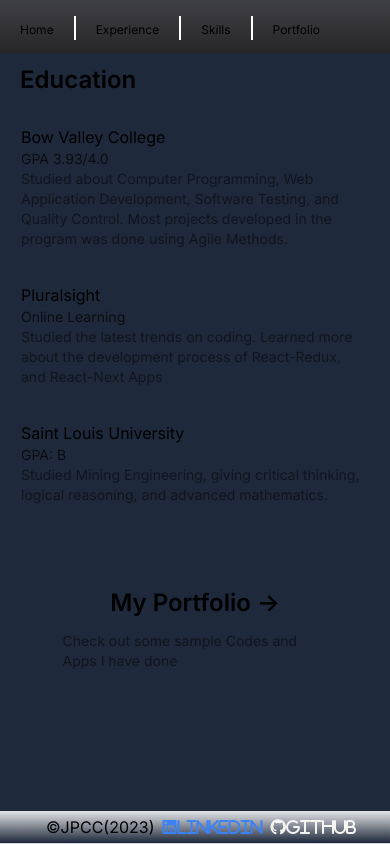
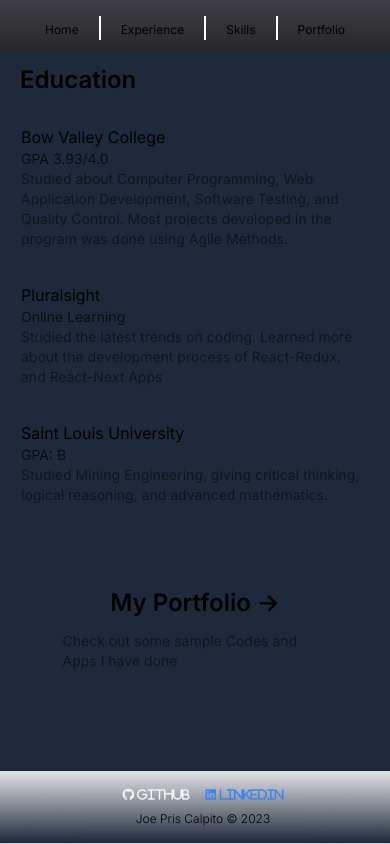
Before and after one commit to joepris/my-portfolio, a Next.js app: page / in a window 390 px wide. Built offline with nearby package versions, Linux system fonts and the light colour scheme.

Commit message:
fixed portfolio problems

```diff
--- a/src/app/components/sections/portfolio.tsx
+++ b/src/app/components/sections/portfolio.tsx
@@ -1,6 +1,6 @@
 /* eslint-disable @next/next/no-img-element */
 import { ProjectItem, projectItems } from "@/app/constants/projects";
-import { useState } from "react";
+import { useEffect, useState } from "react";
 
 export default function Portfolio({
   className = '',
@@ -10,13 +10,23 @@ export default function Portfolio({
   const [selectedImage, setSelectedImage] = useState<any>();
   const handleImageClicked = (e: any, i: number, j: number) => {
     e.stopPropagation();
-    console.log('selected', i, j);
-    setSelectedImage(`project-item-${i}-image-${j}`)
+    const image = projectItems[i].images[j] ?? null;
+    setSelectedImage(image);
   }
 
+  const handleOutsideClicked = async (e: any) => {
+    e.stopPropagation();
+    e.preventDefault();
+    await setSelectedImage((prev: any) => null);
+  }
+
+  useEffect(() => {
+    console.log(selectedImage)
+  }, [selectedImage])
+
   return (
-    <div className={`w-full h-full overflow-y-auto ${className}`.trim()} {...props}>
-      <div className="inline-flex justify-center gap-x-3 w-full mx-auto">
+    <div className={`w-full h-full ${className}`.trim()} {...props}>
+      <div className="inline-flex justify-center gap-x-3 w-full mx-auto shadow-lg shadow-slate-800 pb-4">
         {projectItems.map((item: ProjectItem, i: number) => {
           return (
             <div key={`project-item-${i}`} className="">
@@ -30,26 +40,35 @@ export default function Portfolio({
         })}
       </div>
       <div className="w-full">
+        {/* lightbox */}
+        {selectedImage && (
+          <div
+            key={selectedImage}
+            className={['flex flex-wrap w-1/3 transition-opacity duration-500 pb-20', selectedImage ? 'fixed bg-black left-0 top-0 w-screen h-screen z-[200] flex justify-center items-center' : 'hidden'].join(' ')}
+            onClick={handleOutsideClicked}>
+            <img
+              className={['transition-all duration-200', selectedImage ? 'px-2 w-3/4 h-auto' : ''].join(' ')}
+              alt={selectedImage}
+              src={`/images/${selectedImage}`} />
+          </div>
+        )}
         {projectItems.map((item: ProjectItem, i: number) => {
           return (
-            <div key={`project-content-${i}`} className={['fixed w-full h-full sm:w-2/3 transition-opacity duration-1000', selected === item.title ? 'opacity-100' : `opacity-0 left - 0 bottom-0 w-0 h-0 ${i % 2 === 0 ? '-translate-x-full' : 'translate-x-full'}`].join(' ')}>
-              <h1 className="font-light pt-5 pl-5 text-center text-xl">
+            <div key={`project-content-${i}`} className={['fixed w-full h-full left-1/2 -translate-x-1/2 sm:w-2/3 transition-opacity duration-1000 overflow-y-auto pb-60', selected === item.title ? 'opacity-100 z-40' : `opacity-0 ${i % 2 === 0 ? '-translate-x-full left-0' : 'translate-x-full right-0 '}`].join(' ')}>
+              <h1 className="font-light pt-5 px-5 text-center text-xl">
                 {item.title}
               </h1>
-              <h4 className="p-1 pl-5">Technologies used: {item.technology}</h4>
-              <h6 className="flex pl-5 text-center text-sm w-auto justify-center opacity-70">{item.description} <br /><br />(click images to enlarge)</h6>
+              <h4 className="p-1 px-5 text-sm text-center">Technologies used: {item.technology}</h4>
+              <h6 className="flex px-5 text-center text-sm w-auto justify-center opacity-70">{item.description} <br /><br />(click images to enlarge)</h6>
 
               {item.images && item.images.length > 0 && (
-                <div className={`flex flex-wrap p-5`}>
+                <div className={`flex flex-wrap p-5 justify-self-center justify-center`}>
                   {item.images.map((image: string, j: number) => (
                     <div
                       key={`project-item-${i}-image-${j}`}
-                      className={['flex flex-wrap w-1/3 transition-transform duration-500', selectedImage === `project-item-${i}-image-${j}` ? 'fixed bg-black/40 left-0 top-0 w-screen h-screen z-50 flex justify-center items-center': ''].join(' ')}
-                      onClick={() => setSelectedImage(null)}>
+                      className={['flex flex-wrap w-1/3 p-1 md:w-1/4 '].join(' ')}>
                       <img
-                        className={['transition-all duration-200', selectedImage === `project-item-${i}-image-${j}` ? 'px-2 w-3/4 h-auto': ''].join(' ')}
-                        width={500}
-                        height={500}
+                        className="w-full"
                         src={`/images/${image}`}
                         alt={`${item.title} image ${j + 1}`}
                         onClick={(e: any) => handleImageClicked(e, i, j)} />
@@ -57,9 +76,10 @@ export default function Portfolio({
                   ))}
                 </div>
 
-              )}<a href={[item.repository != undefined ? item.repository : "#"].join()} target="blank" rel="noopener noreferrer" className="text-stone-100">
-              <i className="!flex !flex-row !justify-center fab fa-github pl-5 p-2">github repository</i>
-            </a>
+              )}
+              <a href={[item.repository != undefined ? item.repository : "#"].join()} target="blank" rel="noopener noreferrer" className="text-stone-100">
+                <i className="!flex !flex-row !justify-center fab fa-github px-5 p-2">github repository</i>
+              </a>
             </div>
 
           )
--- a/src/app/components/sections/skills.tsx
+++ b/src/app/components/sections/skills.tsx
@@ -61,13 +61,13 @@ export default function Skills(props: any) {
           })}
         </div>
         <button
-          className="absolute top-1/2 transform -translate-y-1/2 left-0 mx-2 px-2 py-1 z-4 bg-gray-200 dark:bg-gray-800 hover:bg-gray-300 dark:hover:bg-gray-700 rounded"
+          className="absolute top-1/2 transform -translate-y-1/2 left-0 mx-2 px-2 py-1 z-40 bg-gray-200 dark:bg-gray-800 hover:bg-gray-300 dark:hover:bg-gray-700 rounded"
           onClick={prevSlide}
         >
           &lt;
         </button>
         <button
-          className="absolute top-1/2 transform -translate-y-1/2 right-0 mx-2 px-2 py-1 z-4 bg-gray-200 dark:bg-gray-800 hover:bg-gray-300 dark:hover:bg-gray-700 rounded"
+          className="absolute top-1/2 transform -translate-y-1/2 right-0 mx-2 px-2 py-1 z-40 bg-gray-200 dark:bg-gray-800 hover:bg-gray-300 dark:hover:bg-gray-700 rounded"
           onClick={nextSlide}
         >
           &gt;
--- a/src/app/constants/projects.tsx
+++ b/src/app/constants/projects.tsx
@@ -4,7 +4,7 @@ export interface ProjectItem {
     description: string;
     to?: string;
     repository?: string;
-    images?: string[];
+    images: string[];
 }
 
 export const projectItems: Array<ProjectItem> = [
@@ -18,7 +18,7 @@ export const projectItems: Array<ProjectItem> = [
     },
     {
         title: "Hospital Scheduling App",
-        technology: "ASP.Net MVC (C#, HTML, CSS, Bootstrap, SQL Server, JavaScript, JQuery",
+        technology: "ASP.Net MVC (C#, HTML, CSS, Bootstrap, SQL Server, JavaScript, JQuery)",
         description: "Designed and created a scheduling web application to optimize scheduling and management processes within healthcare facilities. Leveraged expert proficiency in C# programming and the ASP.NET MVC framework to develop a robust and maintainable codebase.",
         to: "project-item-1",
         repository: "https://github.com/joepris/Scheduling-App",
@@ -41,6 +41,14 @@ export const projectItems: Array<ProjectItem> = [
         images: ['opengl-pyramids-first.png', 'opengl-pyramids-second.png', 'opengl-pyramids-third.png', 'opengl-pyramids-code-sample.png']
     },
     {
+        title: "Sample Online Retail App",
+        technology: "ASP.Net MVC (C#, HTML, CSS, Bootstrap, SQL Server, JavaScript, JQuery)",
+        description: "Designed and created a scheduling web application to optimize scheduling and management processes within healthcare facilities. Leveraged expert proficiency in C# programming and the ASP.NET MVC framework to develop a robust and maintainable codebase.",
+        to: "project-item-1",
+        repository: "https://github.com/joepris/Scheduling-App",
+        images: ['mvc-schedule-dashboard.png', 'mvc-schedule-login.png', 'mvc-schedule-staffgap.png', 'mvc-schedule-code-sample.png']
+    },
+    {
         title: "Freedom Lawn",
         technology: "Website (HTML, CSS, JavaScript, 000webhost(Deployment)",
         description: "Developed and deployed a website for a fictitious lawn and snow blowing service company. Leveraged HTML, CSS, and JavaScript to create an engaging and responsive user interface. Hosted the website using 000webhost for convenient accessibility.",
--- a/src/app/footer/page.tsx
+++ b/src/app/footer/page.tsx
@@ -2,23 +2,21 @@ import React from 'react';
 import '@fortawesome/fontawesome-free/css/all.min.css';
 
 export default function Footer() {
-    return (
-    <footer>
-      <div className="!fixed !w-full !sm:rounded-none p-1 right-0 bottom-0 flex justify-center border-b border-gray-300 bg-gradient-to-b from-zinc-200 pl-4 backdrop-blur-2xl dark:border-neutral-800 dark:bg-zinc-800 dark:from-inherit lg:static lg:w-auto lg:border lg:bg-gray-200 lg:p-4 lg:dark:bg-zinc-800 overflow-x-auto">
-        <ul className="flex">
-          <li>©JPCC(2023) </li>
-          <li className="ml-2">
-            <a href="https://www.linkedin.com/in/joe-pris-calpito-6103b1231/" target="_blank" rel="noopener noreferrer" className="text-blue-500">
-              <i className="fab fa-linkedin">linkedin</i>
-            </a>
-          </li>
-          <li className="ml-2">
-            <a href="https://github.com/joepris/" target="_blank" rel="noopener noreferrer" className="text-stone-100">
-              <i className="fab fa-github">github</i>
-            </a>
-          </li>
-        </ul>
+  return (
+    <div className="!fixed !w-full !sm:rounded-none py-4 right-0 bottom-0 block justify-center border-b border-gray-300 bg-gradient-to-b from-zinc-200 pl-4 backdrop-blur-2xl dark:border-neutral-800 dark:bg-zinc-800 dark:from-inherit lg:static lg:w-auto lg:border lg:bg-gray-200 lg:p-4 lg:dark:bg-zinc-800 overflow-x-auto !z-10">
+      <div className="w-full flex flex-wrap">
+        <div className="w-full justify-center gap-x-4 inline-flex text-xs">
+          <a href="https://github.com/joepris/" target="_blank" rel="noopener noreferrer" className="text-stone-100">
+            <i className="fab fa-github"> github</i>
+          </a>
+          <a href="https://www.linkedin.com/in/joe-pris-calpito-6103b1231/" target="_blank" rel="noopener noreferrer" className="text-blue-500">
+            <i className="fab fa-linkedin"> linkedin</i>
+          </a>
+        </div>
+        <div className="w-full flex justify-center mt-2 text-xs font-light">
+          Joe Pris Calpito &copy; {new Date().getFullYear()}
+        </div>
       </div>
-    </footer>
+    </div>
   )
 }
--- a/src/app/layout.tsx
+++ b/src/app/layout.tsx
@@ -1,6 +1,7 @@
 import './globals.css'
 import type { Metadata } from 'next'
 import { Inter } from 'next/font/google'
+import Footer from './footer/page'
 
 const inter = Inter({ subsets: ['latin'] })
 
@@ -16,7 +17,10 @@ export default function RootLayout({
 }) {
   return (
     <html lang="en">
-      <body className={inter.className}>{children}</body>
+      <body className={`${inter.className}`}>
+        {children}
+        <Footer />
+      </body>
     </html>
   )
 }
--- a/src/app/page.tsx
+++ b/src/app/page.tsx
@@ -45,14 +45,14 @@ export default function Home() {
     }
   }, [selected])
 
-  const sectionClassName = "transition-all duration-1000 fixed w-full h-full left-0";
+  const sectionClassName = "transition-all duration-1000 fixed w-full h-full left-0 overflow-y-auto pb-40";
   const sectionStandard = "w-full sm:w-2/3 md:w-1/2 sm:mx-auto";
 
   return (
     <main className={`transition-colors duration-1000 flex min-h-screen flex-col items-center justify-between p-4 sm:p-8 ${colors.background || ''}`.trim()}>
       <div className="max-w-5xl w-full sm:static">
-        <div ref={(ref: any) => menuRef.current = ref} className="fixed right-0 top-0 flex w-full justify-between sm:justify-center border-b bg-gradient-to-b from-zinc-700 mb-6 backdrop-blur-2xl border-neutral-800 bg-zinc-800 z-1 overflow-x-auto">
-          <ul className="flex mb-3 mt-4">
+        <div ref={(ref: any) => menuRef.current = ref} className="fixed block right-0 top-0 w-full justify-between sm:justify-center border-b bg-gradient-to-b from-zinc-700 mb-6 backdrop-blur-2xl border-neutral-800 bg-zinc-800 z-1 overflow-x-auto">
+          <ul className="flex mb-3 mt-4 justify-center">
             {menuItems.map((item: MenuItem, i: number) => (
               <li key={`menu-item-${i}`} className={["px-5", i < menuItems.length - 1 ? "border-r-2 border-white" : null].join(" ")}>
                 <button onClick={() => setSelected(item.to || "")} className="text-xs sm:text-normal hover:text-blue-500 hover:dark:border-neutral-700 hover:dark:text-blue-500">{item.label}</button>
@@ -78,7 +78,6 @@ export default function Home() {
             <Portfolio className="w-full sm:w-3/4 sm:mx-auto" />
           </section>
 
-          <Footer />
         </div>
       </div>
     </main>
```
